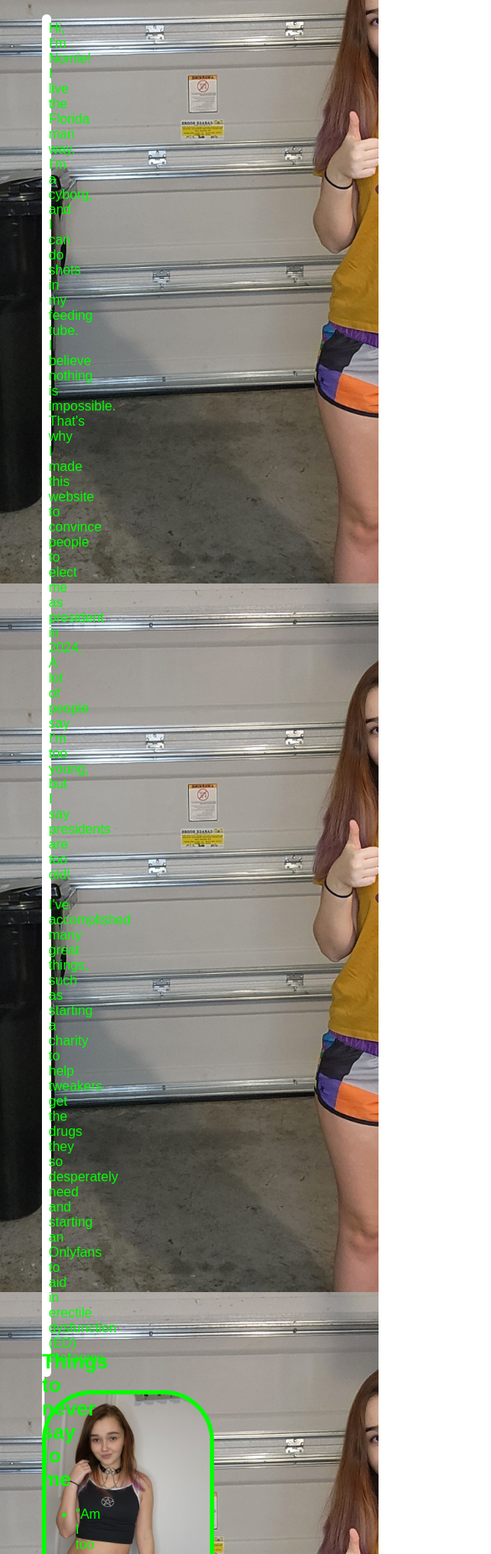
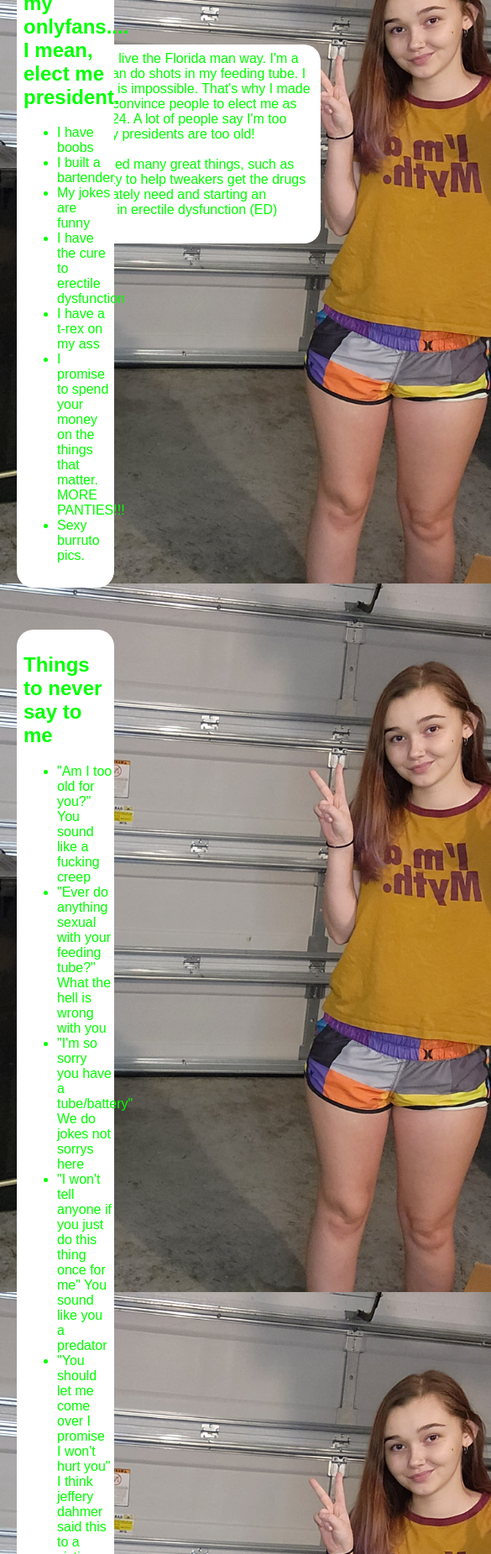
Before and after one commit to NomieTurtles/my-first-website, a plain HTML site: page index.html in a window 390 px wide. Shown: the part 149-2000 px from the top of the page at 84% size, 585 px wide, since content can reach past the window. Drawn offline with Linux system fonts and the light colour scheme.

Commit message:
hopefully mobile friendly

```diff
--- a/index.html
+++ b/index.html
@@ -41,6 +41,7 @@
       <span class= 'arrow'>&#9660;</span>
     </li>
   </ul>
+  <div class="homepage-container">
  </nav>
  <p class='home-page-text'> Hi, I'm Nomie! I live the Florida man way. I'm a cyborg, and I can do shots
  in my feeding tube. I believe nothing is impossible. That's why I made this website
@@ -80,6 +81,8 @@ dysfunction (ED) therapies. </p>
 <div class="prostitute">
   <h2><a href="fuck-yourself.html" style="color: red">DISCLAIMER: I AM NOT A PROSTITUTE</a>  </h2>
 </div>
+</div>
+
 <nav class='navClass'>
  <ul>
    <li> Donate
--- a/myfirststyle.css
+++ b/myfirststyle.css
@@ -1,13 +1,4 @@
-body.home-page{
-  margin: 0;
-  padding: 600;
-  box-sizing: border-box;
-  font-family: sans-serif;
-  background-image: url(imgs/background.jpg);
-  background-size: cover;
-  background-repeat: no-repeat;
-  background-attachment: fixed;
-}
+
 .navClass > ul{
   background-color: #5E5;
   color:#D8D;
@@ -19,6 +10,7 @@ body.home-page{
   display:inline-block;
   padding:5px 25px;
   position: relative;
+
 }
 .navClass > ul > li:hover{
   background-color: #383838;
@@ -26,6 +18,7 @@ body.home-page{
 
 ul.sub-menu {
   position:absolute;
+
   background-color: #5E5;
   list-style-type: none;
   width: 180px;
@@ -58,24 +51,43 @@ img {
   padding-left: : : 20px;
 }
  /*homepage*/
+ body.home-page{
+   margin: 0;
+   padding: 600;
+   box-sizing: border-box;
+   font-family: sans-serif;
+   background-image: url(imgs/background-pic.jpg);
+   background-size: cover;
+   background-repeat: no-repeat;
+   background-attachment: fixed;
+ }
+ div.homepage-container{
+   display: flex;
+   width:100%;
+       min-width:1000px;
+       height:auto;
+ }
 p.home-page-text {
   color: lime;
-  margin-left: 50px;
   background-color: white;
   border-radius: 20px;
-  background:(43, 166, 203, 0.5 /* alpha value for background */);
   padding: 0.5em 0.2em 0.8em 0.5em;
-  margin-right: 600px;
+  position: relative;
+  top: 20px;
+  left: 20px;
+  width: 90%;
+  z-index:-3;
+
 }
 div.reasons-to-sub {
   background-color: white;
-  float: left;
   color:lime;
   border-radius: 20px;
-
-  padding-left:0px;
-  margin-left: 50px;
-  margin-right:0px;
+  padding: 0.5em 0.2em 0.8em 0.5em;
+  width: 27%;
+  position: relative;
+  top: -650px;
+  left: 20px;
 
 }
 img.front-image{
@@ -83,34 +95,32 @@ img.front-image{
   border: solid;
   border-color: lime;
   width: 500px;
-  margin-bottom: 50px;
-  margin-left: 50px;
-  border-width: thick;
+  position: relative;
+  top: 40px;
+  left: 600px;
 }
 div.things-to-not-say{
   background-color: white;
   color:lime;
   border-radius: 20px;
   padding: 0.5em 0.2em 0.8em 0.5em;
-  padding-left:0px;
-  margin-left: 50px;
-  margin-right:1350px;
-  margin-top: -400px;
+  width: 27%;
+  position: relative;
+  top: -600px;
+  left: 20px;
 }
 div.prostitute{
   background-color: white;
   border: solid;
   border-color: lime;
-  float: right;
   color:lime;
   border-radius: 20px;
   color: red;
-  padding-left:0px;
-  margin-left: 0px;
-  margin-right:120px;
-  margin-top: -100px;
+  width: 30%;
+  position:relative;
+  top: -800px;
+  left: 1200px;
 }
-
 /*im not a proituitute link*/
 body.fuck-you-pay-me{
   background-image: url(/home/nomie/Pictures/fuck-you-pay-me.jpg);
```
Also changed, not shown: imgs/background-pic.jpg (added), imgs/background.jpg (deleted).
